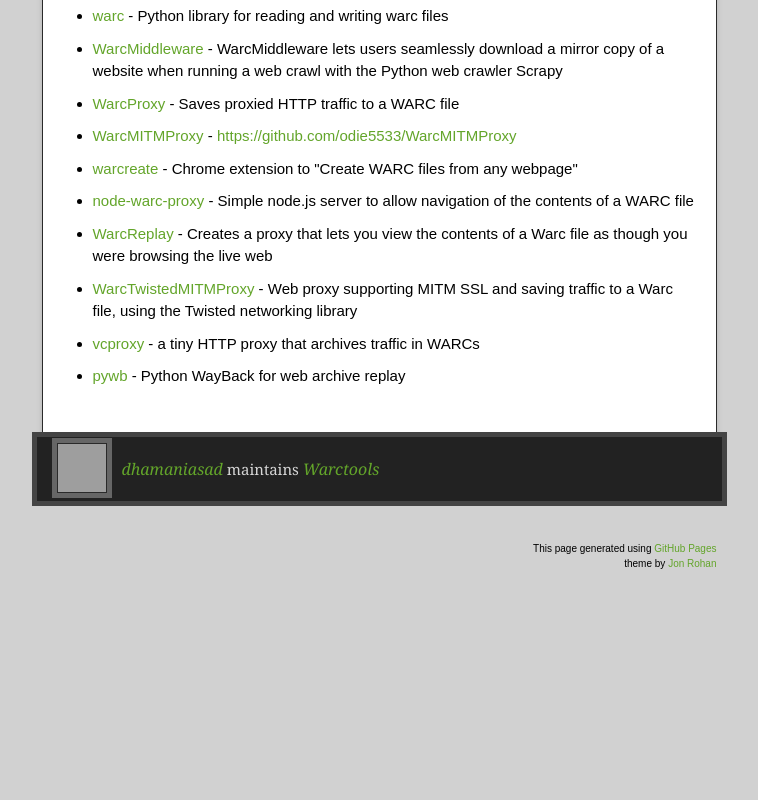
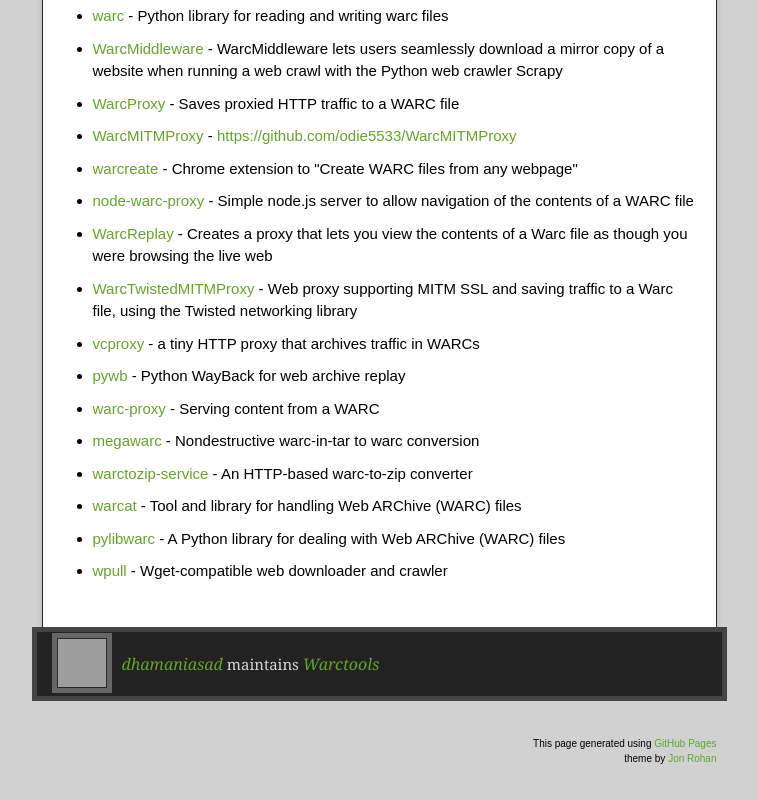
Before and after one commit to dhamaniasad/WARCTools, a plain HTML site: page index.html in a window 1280 px wide. Shown: the part 735-1535 px from the top of the page, without its empty margins (261-1019 px from the left). Before the commit the page ends 1396 px from the top, so only its background shows below. Drawn offline with nearby package versions, Linux system fonts and the light colour scheme; grey boxes are pictures that could not be loaded.

```diff
--- a/index.html
+++ b/index.html
@@ -81,6 +81,18 @@
 <a href="https://github.com/kngenie/vcproxy">vcproxy</a> - a tiny HTTP proxy that archives traffic in WARCs</li>
 <li>
 <a href="https://github.com/ikreymer/pywb">pywb</a> - Python WayBack for web archive replay</li>
+<li>
+<a href="https://github.com/alard/warc-proxy">warc-proxy</a> - Serving content from a WARC</li>
+<li>
+<a href="https://github.com/alard/megawarc">megawarc</a> - Nondestructive warc-in-tar to warc conversion</li>
+<li>
+<a href="https://github.com/alard/warctozip-service">warctozip-service</a> - An HTTP-based warc-to-zip converter</li>
+<li>
+<a href="https://github.com/chfoo/warcat">warcat</a> - Tool and library for handling Web ARChive (WARC) files</li>
+<li>
+<a href="https://github.com/odie5533/pylibwarc/">pylibwarc</a> - A Python library for dealing with Web ARChive (WARC) files</li>
+<li>
+<a href="https://github.com/chfoo/wpull">wpull</a> - Wget-compatible web downloader and crawler</li>
 </ul>
         </article>
       </div>
```
Also changed, not shown: params.json (+1 -1 lines).
